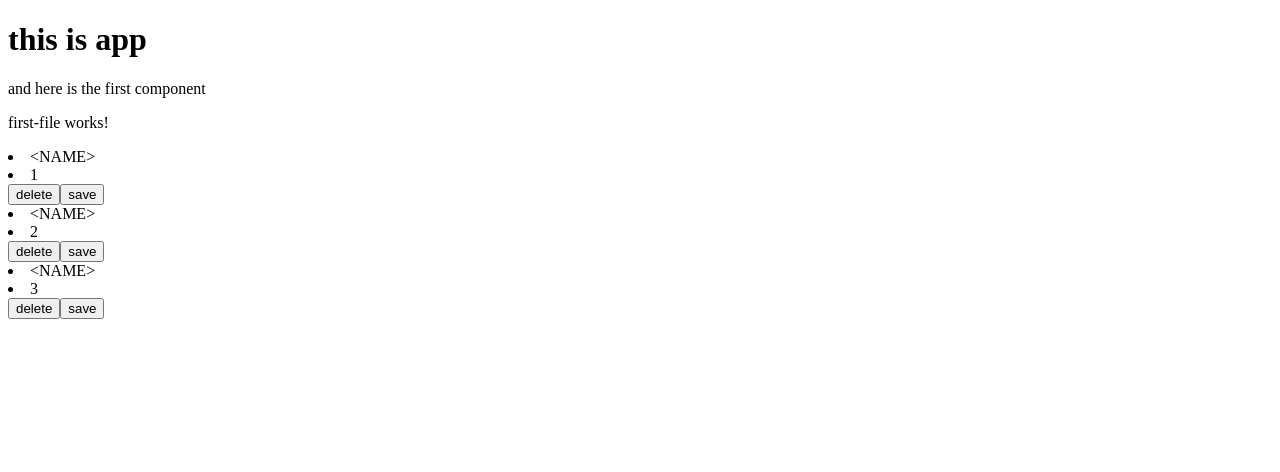
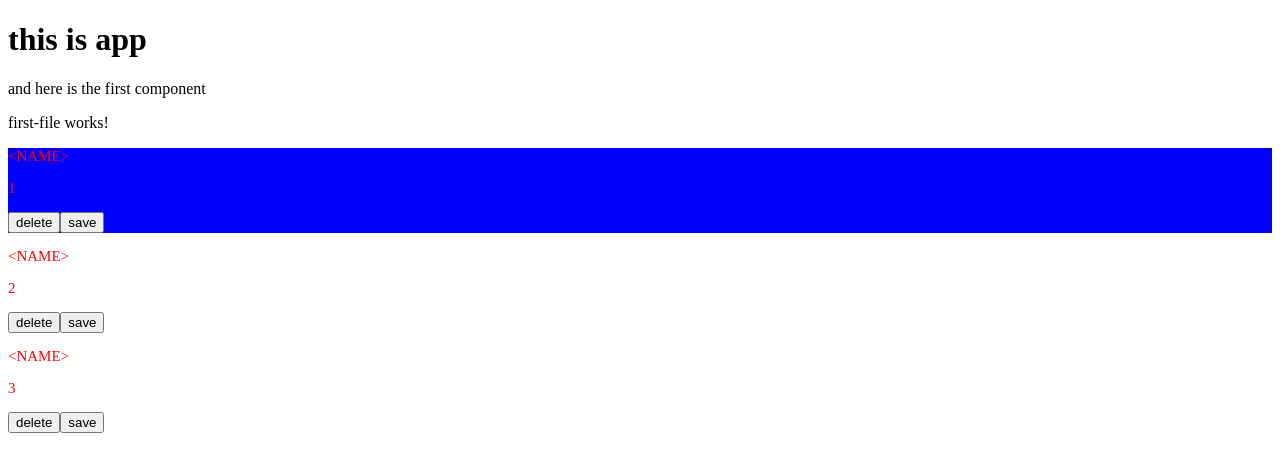
Before and after one commit to Ameer2000Mzori/Todo-List-Angular, an Angular app: page / in a window 1280 px wide. Shown: the top 472 px of the page. Built offline with nearby package versions, Linux system fonts and the light colour scheme.

Commit message:
added logic where the items if its true then do this and else dont

```diff
--- a/src/app/first-file/data.ts
+++ b/src/app/first-file/data.ts
@@ -4,6 +4,7 @@ export interface TodoItem {
   name: string;
   email: string;
   password: string;
+  isCompleted: boolean;
 }
 
 // use of typescript interface with todoItem
@@ -13,18 +14,21 @@ export const todoData: TodoItem[] = [
     name: '<NAME>',
     email: '<EMAIL>',
     password: '<PASSWORD>',
+    isCompleted: true,
   },
   {
     id: 2,
     name: '<NAME>',
     email: '<EMAIL>',
     password: '<PASSWORD>',
+    isCompleted: false,
   },
   {
     id: 3,
     name: '<NAME>',
     email: '<EMAIL>',
     password: '<PASSWORD>',
+    isCompleted: false,
   },
 ];
 
--- a/src/app/first-file/first-file.component.html
+++ b/src/app/first-file/first-file.component.html
@@ -1,9 +1,20 @@
 <p>first-file works!</p>
-@for (item of newTodoData; track item.name) {
-<li>{{ item.name }}</li>
-<li>{{ item.id }}</li>
-<button (click)="deleteItem(item.id)">delete</button>
-<button (click)="saveToFavo(item)">save</button>
-} @empty {
-<li>There are no items.</li>
-}
+<div class="itemsHolder">
+  @for (item of newTodoData; track item.name ) {
+  <!--  -->
+  @if(item.isCompleted === true){
+  <div class="completedItem">
+    <p>{{ item.name }}</p>
+    <p>{{ item.id }}</p>
+    <button (click)="deleteItem(item.id)">delete</button>
+    <button (click)="saveToFavo(item)">save</button>
+  </div>
+  }@else {
+  <p>{{ item.name }}</p>
+  <p>{{ item.id }}</p>
+  <button (click)="deleteItem(item.id)">delete</button>
+  <button (click)="saveToFavo(item)">save</button>
+  } } @empty {
+  <p>There are no items.</p>
+  }
+</div>
--- a/src/app/first-file/first-file.component.scss
+++ b/src/app/first-file/first-file.component.scss
@@ -0,0 +1,8 @@
+.itemsHolder {
+  color: red;
+  font-size: 15px;
+
+  .completedItem {
+    background-color: blue;
+  }
+}
--- a/src/app/first-file/first-file.component.ts
+++ b/src/app/first-file/first-file.component.ts
@@ -25,5 +25,6 @@ export class FirstFileComponent {
   saveToFavo(data: any) {
     console.log(data);
     this.savedData.push(data);
+    console.log(this.savedData);
   }
 }
```
